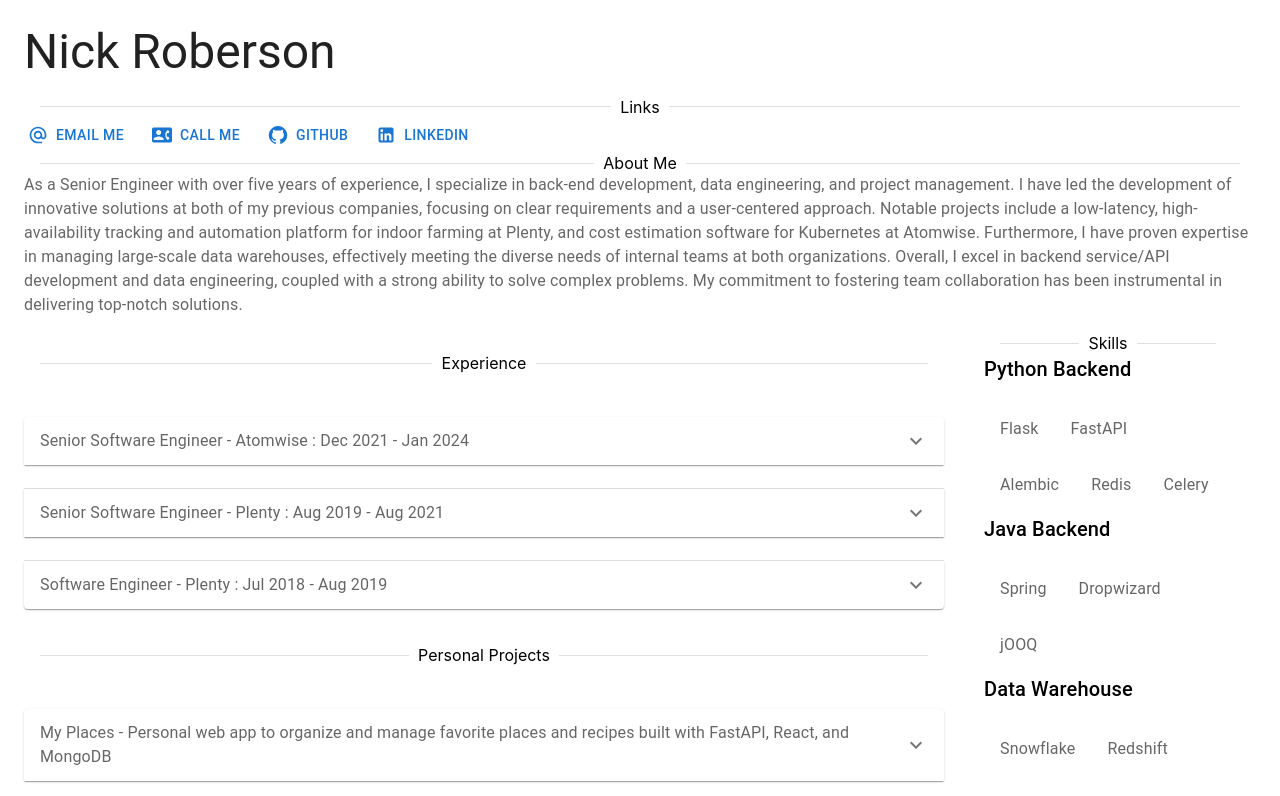
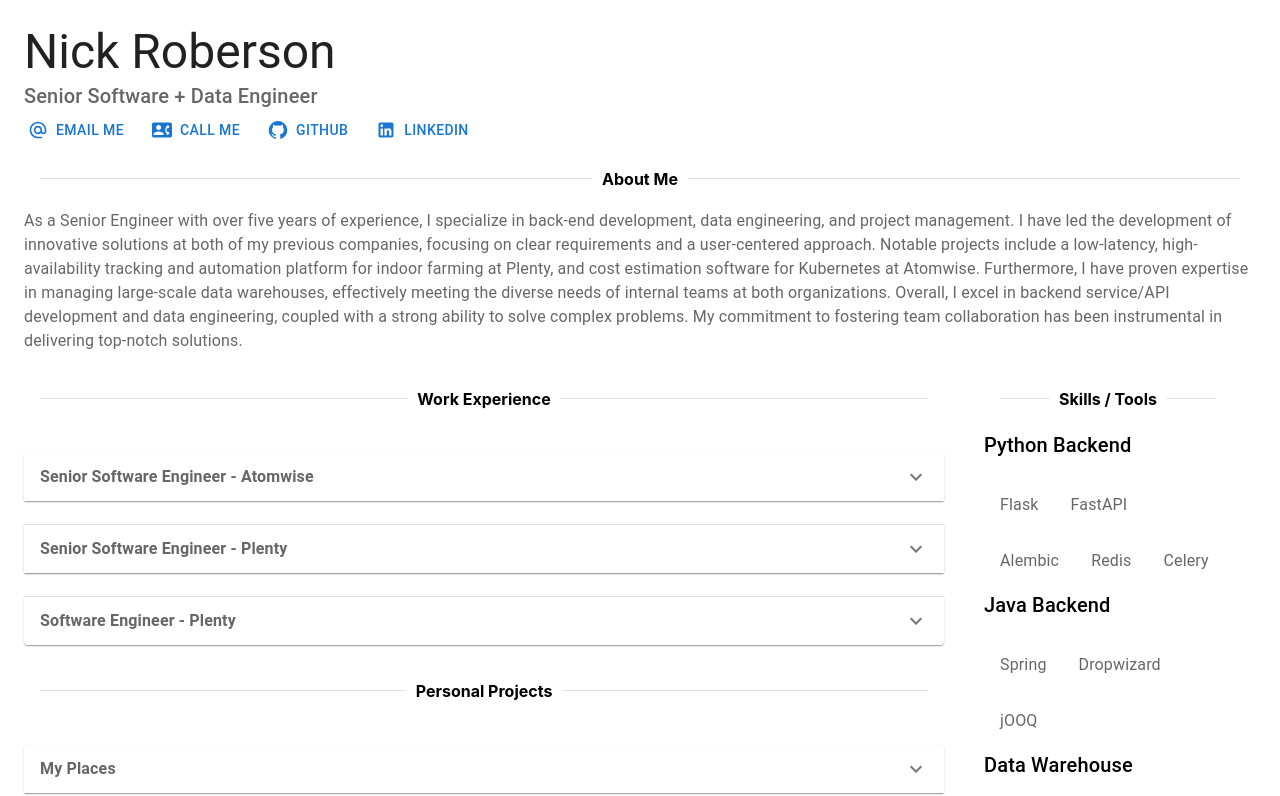
Before and after one commit to nick-roberson/nick-roberson.github.io, a React (Create React App) app in the folder my-app/: page / in a window 1280 px wide. Shown: the top 796 px of the page. Built offline with nearby package versions, Linux system fonts and the light colour scheme.

Commit message:
update layout

```diff
--- a/my-app/public/index.html
+++ b/my-app/public/index.html
@@ -2,14 +2,13 @@
 <html lang="en">
   <head>
     <meta charset="utf-8" />
-    <link rel="icon" href="%PUBLIC_URL%/favicon.ico" />
     <meta name="viewport" content="width=device-width, initial-scale=1" />
     <meta name="theme-color" content="#000000" />
     <meta
       name="description"
       content="Web site created using create-react-app"
     />
-    <link rel="apple-touch-icon" href="%PUBLIC_URL%/logo192.png" />
+    <link rel="apple-touch-icon" href="%PUBLIC_URL%/profile.png" />
     <!--
       manifest.json provides metadata used when your web app is installed on a
       user's mobile device or desktop. See https://developers.google.com/web/fundamentals/web-app-manifest/
@@ -24,7 +23,7 @@
       work correctly both with client-side routing and a non-root public URL.
       Learn how to configure a non-root public URL by running `npm run build`.
     -->
-    <title>React App</title>
+    <title>Nick Roberson | Engineer </title>
   </head>
   <body>
     <noscript>You need to enable JavaScript to run this app.</noscript>
--- a/my-app/src/App.tsx
+++ b/my-app/src/App.tsx
@@ -52,16 +52,23 @@
 const projects: ProjectCard[] = [
   new ProjectCard(
     "My Places",
-    "Personal web app to organize and manage favorite places and recipes built with FastAPI, React, and MongoDB",
-    "I created 'places' as a personal project to organize and manage my favorite places to visit and the recipes I love to make at home. It features a web interface for adding, removing, and commenting on places and recipes, supporting a dynamic and personal culinary and travel diary. Integrating MongoDB for storage and requiring a Google Maps/Places API key, this project combines my interests in coding, food, and travel. It's a reflection of my skills in web development and my passion for exploring and cooking. Check it out on GitHub.",
+    "Personal web app to organize and manage favorite places and recipes built with Python, FastAPI, React, Typescript, and MongoDB",
+    `I created 'places' as a personal project to organize and manage my favorite places to visit and the recipes
+     I love to make at home. It features a web interface for adding, removing, and commenting on places and recipes,
+     supporting a dynamic and personal culinary and travel diary. Integrating MongoDB for storage and requiring
+     a Google Maps/Places API key, this project combines my interests in coding, food, and travel. It's a reflection
+     of my skills in web development and my passion for exploring and cooking.`,
     ["Python", "React", "TypeScript", "FastAPI", "OpenAPI", "MongoDB"],
     "https://github.com/nick-roberson/places/blob/main/README.md",
     "https://github.com/nick-roberson/places",
   ),
   new ProjectCard(
-    "Fast API Gen",
+    "Fast API Service Generator",
     "CLI Tool to generate FastAPI services w/ MongoDB Backend using OpenAPI and Jinja2",
-    "I developed 'fastapi-gen' as a tool to streamline the development of FastAPI services by leveraging Python, MongoDB, and Jinja templating. It allows for the quick generation of service scaffolding, models, and CRUD operations through YAML configurations, aiming to reduce the initial setup time for new projects. This project is especially helpful for those looking to quickly stand up FastAPI applications with MongoDB integration. For more details on how to use it, check out the project on GitHub.",
+    `I developed 'fastapi-gen' as a tool to streamline the development of FastAPI services by leveraging Python,
+    MongoDB, and Jinja templating. It allows for the quick generation of service scaffolding, models, and CRUD
+    operations through YAML configurations, aiming to reduce the initial setup time for new projects. This project
+    is especially helpful for those looking to quickly stand up FastAPI applications with MongoDB integration.`,
     ["Python", "FastAPI", "OpenAPI", "MongoDB", "Jinja2"],
     "https://github.com/nick-roberson/fastapi-gen/blob/main/README.md",
     "https://github.com/nick-roberson/fastapi-gen",
@@ -76,9 +83,22 @@
 );
 
 // Create a personal statement object
-const personalStatement: PersonalStatement = new PersonalStatement(
-  "As a Senior Engineer with over five years of experience, I specialize in back-end development, data engineering, and project management. I have led the development of innovative solutions at both of my previous companies, focusing on clear requirements and a user-centered approach. Notable projects include a low-latency, high-availability tracking and automation platform for indoor farming at Plenty, and cost estimation software for Kubernetes at Atomwise. Furthermore, I have proven expertise in managing large-scale data warehouses, effectively meeting the diverse needs of internal teams at both organizations. Overall, I excel in backend service/API development and data engineering, coupled with a strong ability to solve complex problems. My commitment to fostering team collaboration has been instrumental in delivering top-notch solutions.",
-);
+const description = `
+As a Senior Engineer with over five years of experience, I specialize in back-end
+development, data engineering, and project management.
+
+I have led the development of innovative
+solutions at both of my previous companies, focusing on clear requirements and a user-centered
+approach. Notable projects include a low-latency, high-availability tracking and automation
+platform for indoor farming at Plenty, and cost estimation software for Kubernetes at Atomwise.
+Furthermore, I have proven expertise in managing large-scale data warehouses, effectively meeting
+the diverse needs of internal teams at both organizations.
+
+Overall, I excel in backend service/API
+development and data engineering, coupled with a strong ability to solve complex problems. My
+commitment to fostering team collaboration has been instrumental in delivering top-notch solutions.
+`;
+const personalStatement: PersonalStatement = new PersonalStatement(description);
 
 // Define a list of skills
 const warehouseSkills = new Skills("Data Warehouse", [
@@ -128,8 +148,7 @@
             id="panel1-header"
           >
             <Typography align="left" color="text.secondary">
-              {experience.title} - {experience.company} :{" "}
-              {experience.start_date} - {experience.end_date}
+              <strong>{experience.title} - {experience.company}</strong>
             </Typography>
           </AccordionSummary>
           <AccordionDetails>
@@ -162,11 +181,15 @@
             id="panel1-header"
           >
             <Typography align="left" color="text.secondary">
-              {project.title} - {project.short_description}
+              <strong>{project.title}</strong>
             </Typography>
           </AccordionSummary>
 
           <AccordionDetails>
+            <Typography align="left" paragraph>
+              <strong>Tooling / Components</strong>
+            </Typography>
+
             <Stack direction="row" spacing={2}>
               {project.components.map((component) => (
                 <Button variant="outlined" color="primary">
@@ -174,9 +197,20 @@
                 </Button>
               ))}
             </Stack>
+
             <br />
             <Typography align="left" paragraph>
-              {project.description}
+              <strong>Summary:</strong><br />{project.short_description}
+            </Typography>
+
+            <br />
+            <Typography align="left" paragraph>
+            <strong>Description:</strong><br />{project.description}
+            </Typography>
+
+            <br />
+            <Typography align="left" paragraph>
+              Check out the project on GitHub using the links below!
             </Typography>
 
             <AccordionActions>
@@ -199,19 +233,24 @@
     <div className="App">
       <Box m={3}>
         <Box sx={{ bgcolor: "background.paper" }}>
+
           <Typography
-            component="h3"
-            variant="h3"
-            align="left"
-            color="text.primary"
-            gutterBottom
+                component="h3"
+                variant="h3"
+                color="text.primary"
+                align="left"
           >
-            {personalInfo.name}
+            Nick Roberson
           </Typography>
-
-          <Divider variant="middle"> Links </Divider>
-
-          <Stack direction="row" spacing={2}>
+          <Typography
+              component="h6"
+              variant="h6"
+              color="text.secondary"
+              align="left"
+            >
+              Senior Software + Data Engineer
+          </Typography>
+          <Stack direction="row" spacing={2} justifyContent="left">
             <Button
               startIcon={<AlternateEmailIcon />}
               href={"mailto:" + personalInfo.email}
@@ -230,25 +269,24 @@
             <Button startIcon={<LinkedInIcon />} href={linkedInLink}>
               LinkedIn
             </Button>
-            {/* <Button startIcon={<FileDownloadIcon />}>
-              <a href={resumePath} download>Download Resume</a>
-            </Button> */}
           </Stack>
-          <Divider variant="middle"> About Me </Divider>
-
+          <br/>
+          <Divider variant="middle"><strong>About Me</strong></Divider>
+          <br/>
           <Typography color="text.secondary" align="left" paragraph>
             {personalStatement.statement}
           </Typography>
+
         </Box>
 
         <Grid container spacing={2} justifyContent="center">
           <Grid item xs={9}>
             <br />
-            <Divider variant="middle"> Experience </Divider>
+            <Divider variant="middle"><strong>Work Experience</strong> </Divider>
             <br />
             {renderExperience()}
             <br />
-            <Divider variant="middle"> Personal Projects </Divider>
+            <Divider variant="middle"><strong>Personal Projects</strong></Divider>
             <br />
             {renderProjects()}
             <br />
@@ -256,7 +294,9 @@
 
           <Grid item xs={3}>
             <Container maxWidth="sm">
-              <Divider variant="middle"> Skills </Divider>
+              <br />
+              <Divider variant="middle"><strong>Skills / Tools</strong></Divider>
+              <br />
               {allSkills.map((skill_category) => (
                 <div>
 
```
Also changed, not shown: my-app/public/manifest.json, my-app/public/profile.png (added), 1 other file (tests, documents, lock files or other folders).
